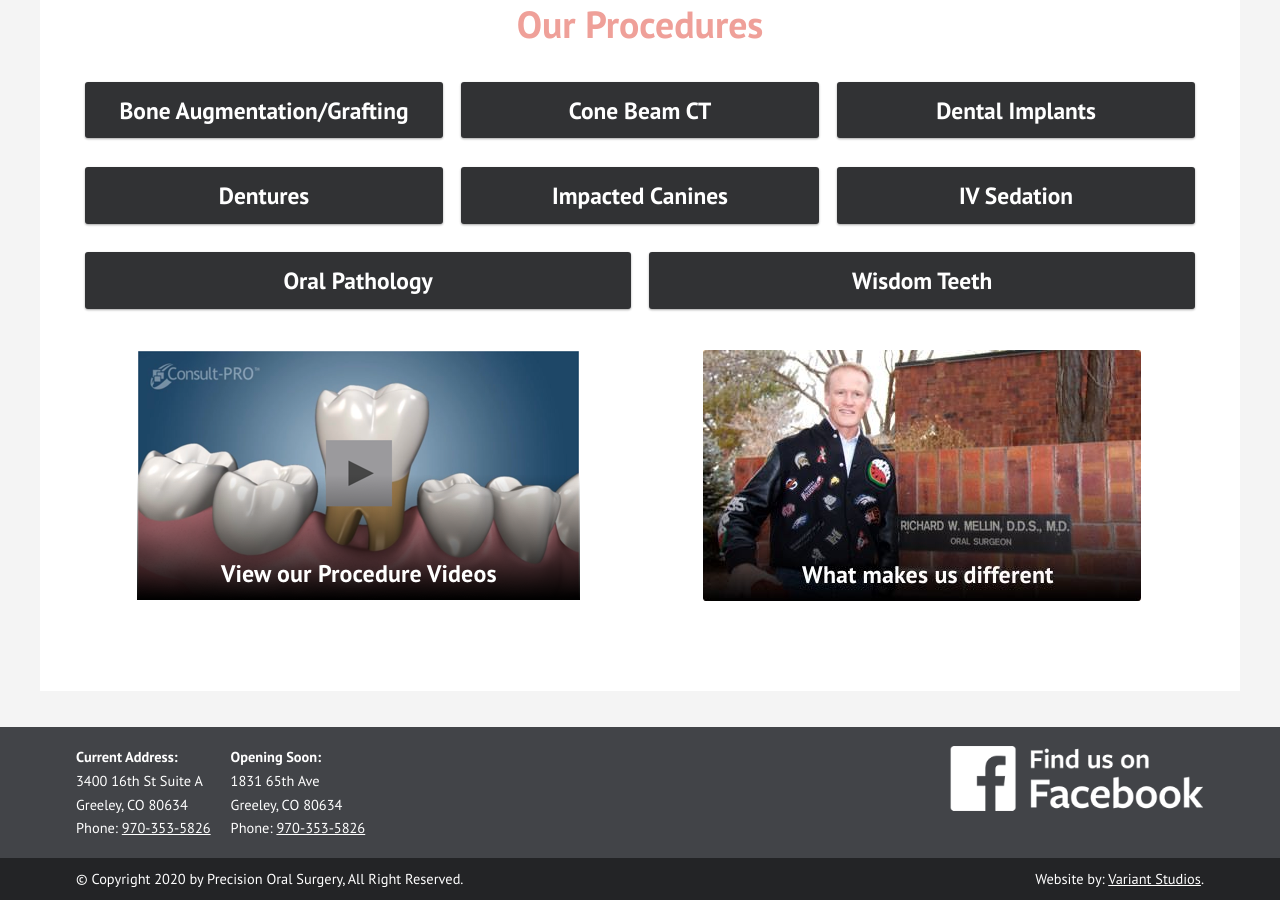
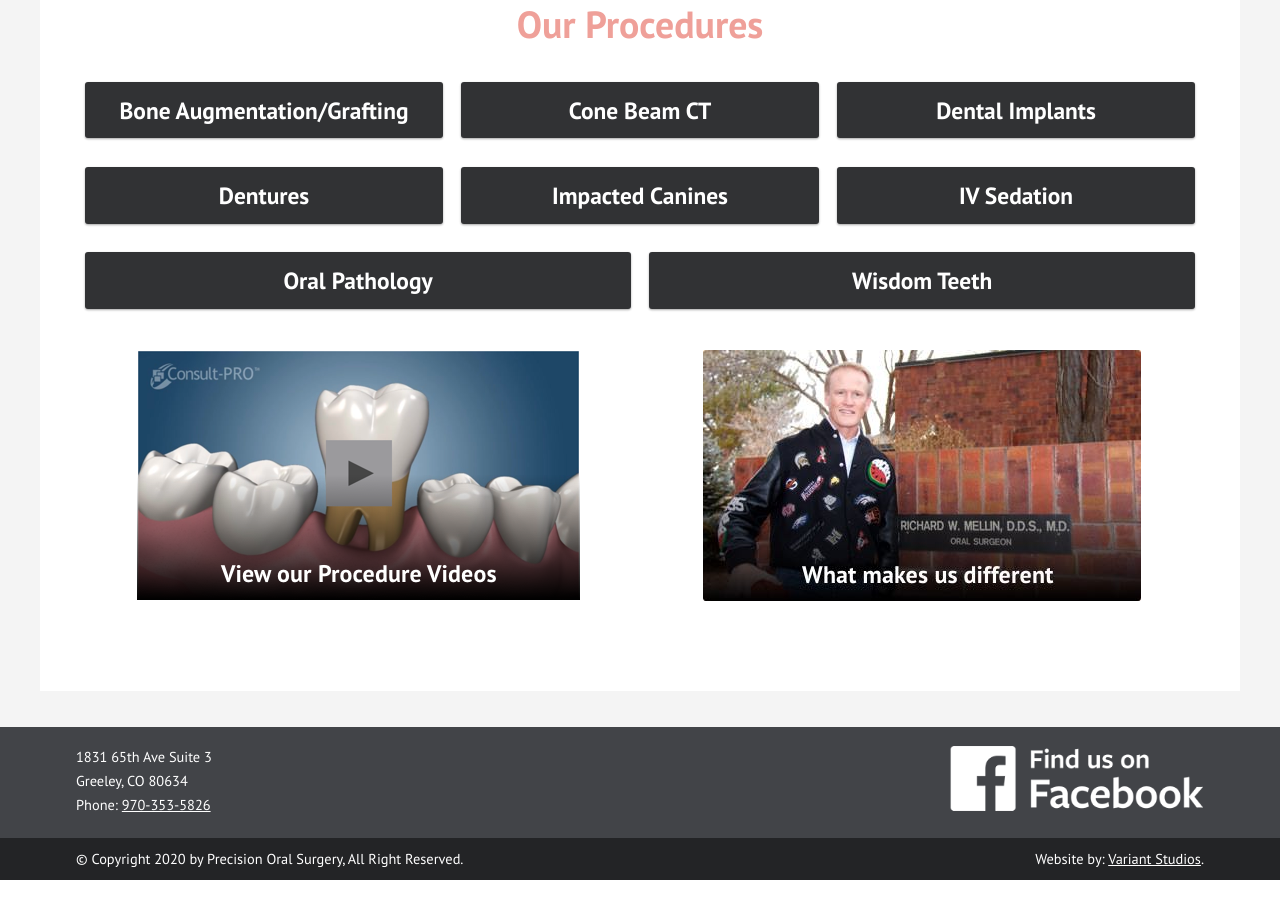
Before and after one commit to variantstudios/oralsurgeryofgreeley.com, a Jekyll site: the page built from index.html, in a window 1280 px wide and 900 px high, scrolled down 782 px. Built offline with Jekyll 4.4.1, drawn with Linux system fonts in a browser that asks for light colours; cached includes are drawn as plain includes.

Commit message:
Updated '_includes/footer-top.html' via CloudCannon

```diff
--- a/_includes/footer-top.html
+++ b/_includes/footer-top.html
@@ -2,23 +2,12 @@
     <div class="footer-inner clearfix">
         <div class="subpage clearfix">
            <div  class="left" style="display: flex">
-            <div itemscope itemtype="http://schema.org/Dentist" style="margin-right: 20px;">
-                <h5 style="display: none;"><span itemprop="name">Oral & Maxillofacial Surgery Of Greeley PC</span></h5>
-                <span itemprop="description" style="font-weight: bold">Current Address:</span>
-                <div itemprop="address" itemscope itemtype="http://schema.org/PostalAddress">
-                    <span itemprop="streetAddress" class="lb">3400 16th St Suite A</span>
-                    <span itemprop="addressLocality">Greeley</span>,
-                    <span itemprop="addressRegion">CO</span>
-                    <span addressZipcode="postalCode" itemprop="postalCode">80634</span>
-                </div>
-                Phone: <span itemprop="telephone"><a href="tel:+1-970-353-5826">970-353-5826</a></span>
-            </div>
 
             <div itemscope itemtype="http://schema.org/Dentist">
                 <h5 style="display: none;" style="font-weight: bold"><span itemprop="name">Precision Oral Surgery</span></h5>
-                <span itemprop="description" style="font-weight: bold">Opening Soon:</span>
+
                 <div itemprop="address" itemscope itemtype="http://schema.org/PostalAddress">
-                    <span itemprop="streetAddress" class="lb">1831 65th Ave</span>
+                    <span itemprop="streetAddress" class="lb">1831 65th Ave Suite 3</span>
                     <span itemprop="addressLocality">Greeley</span>,
                     <span itemprop="addressRegion">CO</span>
                     <span addressZipcode="postalCode" itemprop="postalCode">80634</span>
```
